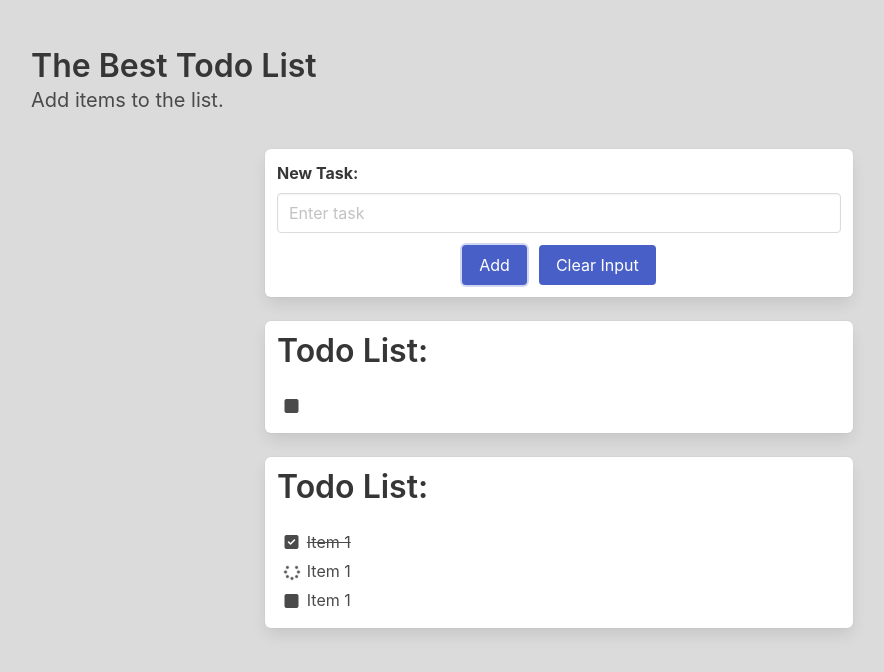
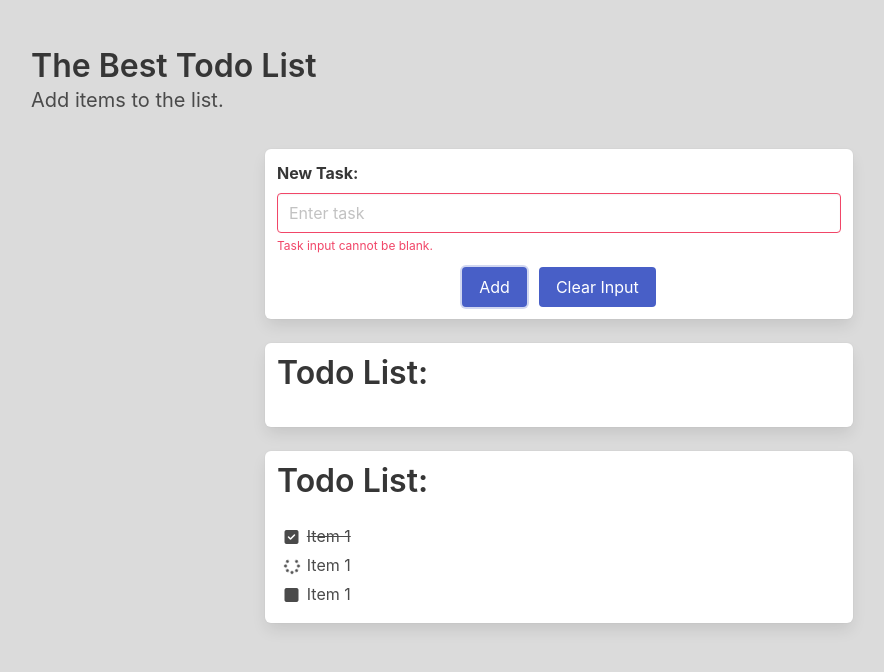
Before and after one commit to jmidd2/sdi-todo-list, a plain HTML site: page index.html in a window 1280 px wide. Both pictures are taken after a click on the button "Add". Shown: the whole page, without its empty margins (81-965 px from the left). Drawn offline with Linux system fonts and the light colour scheme.

Commit message:
Added validation to the todo input

```diff
--- a/index.html
+++ b/index.html
@@ -23,6 +23,7 @@
             <div class="control">
               <input type="text" name="todo-item" id="todo-item" class="input" placeholder="Enter task">
             </div>
+            <p class="help"></p>
           </div>
           <div class="field is-grouped is-grouped-centered">
             <div class="control"><input type="button" value="Add" id="add-btn" class="button is-link"></div>
--- a/index.js
+++ b/index.js
@@ -7,6 +7,7 @@ const addBtn = document.querySelector('form #add-btn');
 const todoInput = document.querySelector('form #todo-item');
 
 const todoListElement = document.querySelector('ul.todo-list');
+const helpElement = document.querySelector('form .field .help');
 
 // incrementer to hold number of items until they are stored in an iterable
 let i = 0;
@@ -30,13 +31,35 @@ clearBtn.addEventListener('click', event => {
   event.preventDefault();
   todoInput.value = '';
 })
+const validateInputs = () => {
+  if (todoInput.value) {
+    todoInput.removeEventListener('keyup', removeValidationErrors);
+    return true;
+  }
+
+  todoInput.classList.add('is-danger');
+  helpElement.classList.add('is-danger');
+  helpElement.innerHTML = 'Task input cannot be blank.';
+
+  todoInput.addEventListener('keyup', removeValidationErrors);
+
+  return false;
+};
+
+const removeValidationErrors = () => {
+  todoInput.classList.remove('is-danger');
+  helpElement.classList.remove('is-danger');
+  helpElement.innerHTML = '';
+}
+
 addBtn.addEventListener('click', event => {
-  // TODO: Prevent adding if todoInput is blank and show error validation
   event.preventDefault();
 
-  createNewListItem(todoInput.value);
-
-  saveTodoItemsToStorage();
+  if (validateInputs()) {
+    createNewListItem(todoInput.value);
+    saveTodoItemsToStorage();
+    todoInput.value = '';
+  }
 });
 
 const createNewListItem = (itemValue, itemId, itemStatus) => {
```
